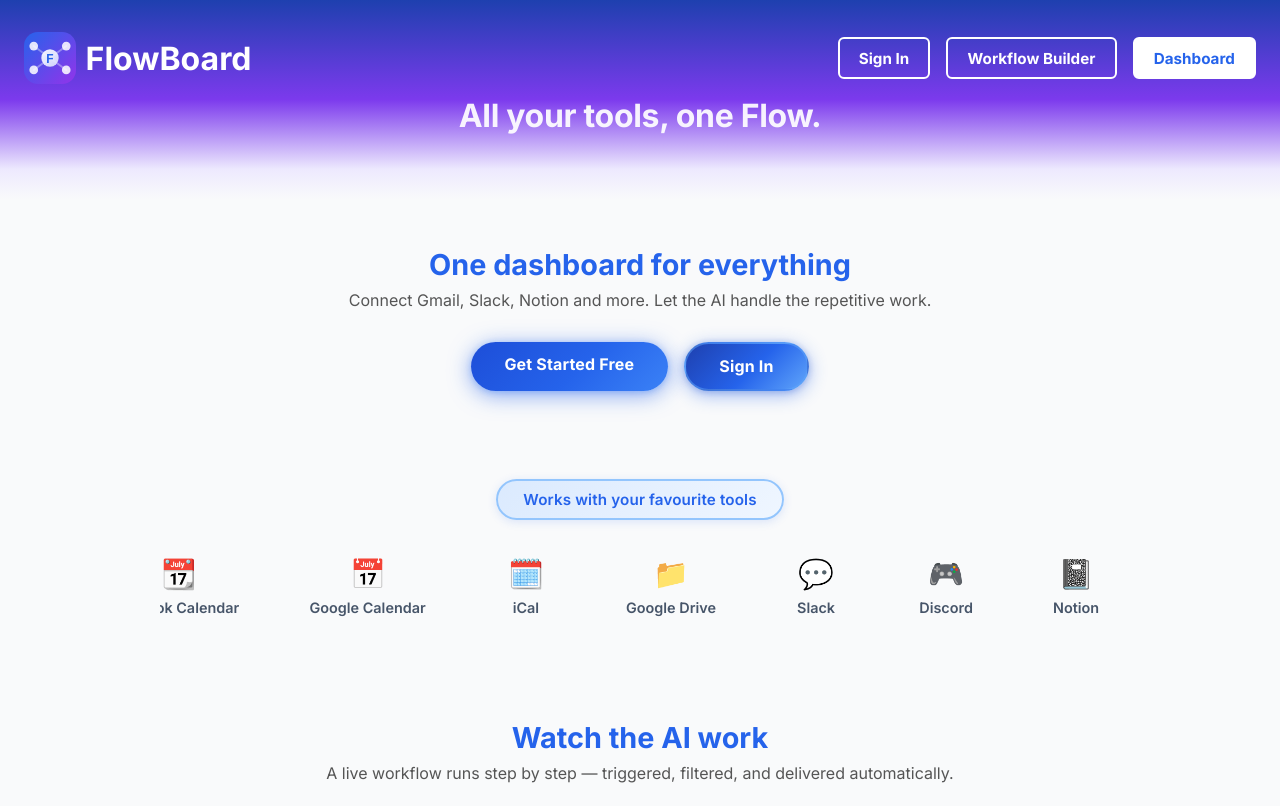
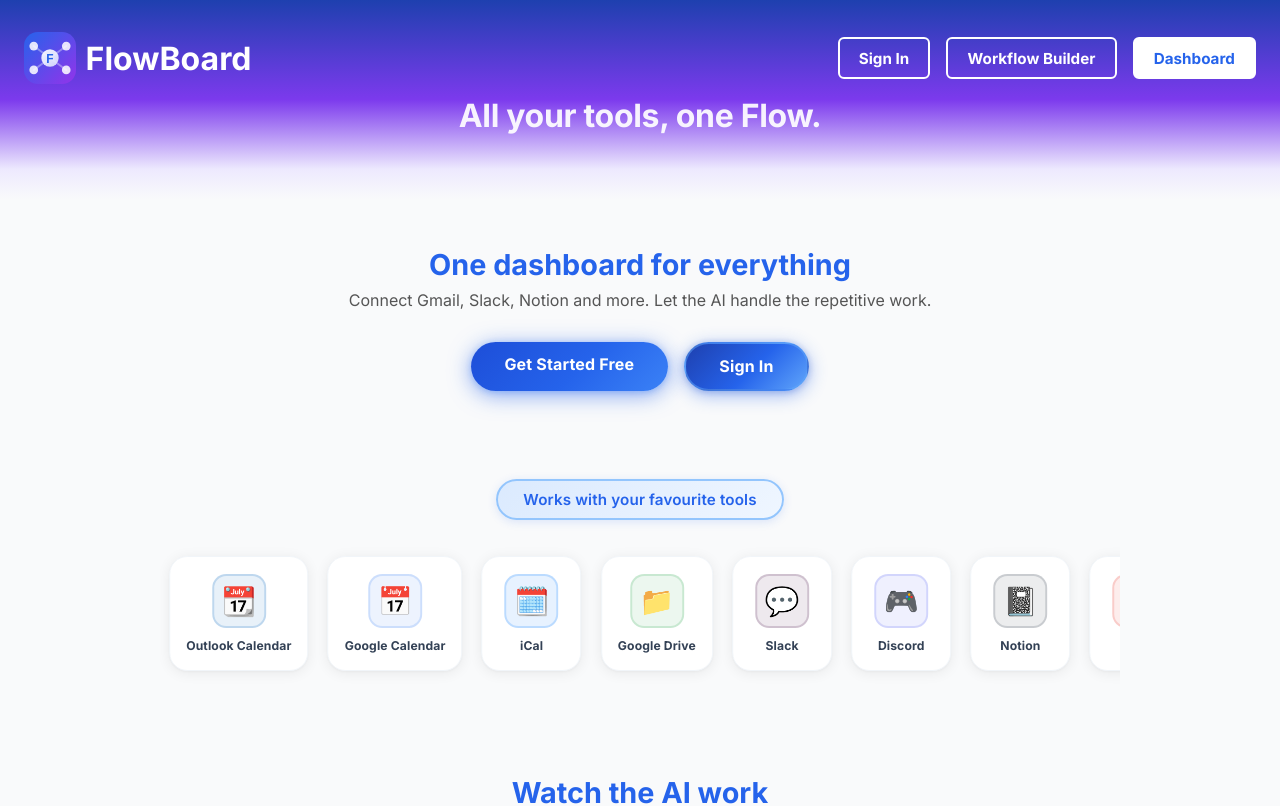
Before and after one commit to veleskasofiia/flowboard, a Next.js app: page / in a window 1280 px wide. Shown: the top 806 px of the page. Built offline with nearby package versions, Linux system fonts and the light colour scheme; no server answers.

Commit message:
Redesign marquee app icons as branded cards with colored badges

```diff
--- a/app/globals.css
+++ b/app/globals.css
@@ -144,7 +144,9 @@
   display: flex;
   gap: 0;
   width: max-content;
-  animation: marquee 22s linear infinite;
+  animation: marquee 28s linear infinite;
+  align-items: center;
+  padding: 1rem 0;
 }
 .marquee-track:hover .marquee-inner { animation-play-state: paused; }
 @keyframes marquee {
@@ -155,12 +157,31 @@
   display: flex;
   flex-direction: column;
   align-items: center;
-  gap: 0.5rem;
-  padding: 1rem 2.2rem;
-  min-width: 130px;
-}
-.marquee-item span:first-child { font-size: 3rem; }
-.marquee-label { font-size: 0.9rem; font-weight: 600; color: #475569; white-space: nowrap; }
+  gap: 0.6rem;
+  padding: 1.1rem 1rem;
+  margin: 0 0.6rem;
+  min-width: 100px;
+  background: white;
+  border-radius: 18px;
+  box-shadow: 0 2px 14px rgba(0,0,0,0.07), 0 1px 3px rgba(0,0,0,0.04);
+  border: 1px solid #f1f5f9;
+  transition: transform 0.2s, box-shadow 0.2s;
+  cursor: default;
+}
+.marquee-item:hover {
+  transform: translateY(-4px);
+  box-shadow: 0 8px 28px rgba(0,0,0,0.13);
+}
+.marquee-icon-badge {
+  width: 54px;
+  height: 54px;
+  border-radius: 14px;
+  display: flex;
+  align-items: center;
+  justify-content: center;
+  font-size: 1.75rem;
+}
+.marquee-label { font-size: 0.76rem; font-weight: 700; color: #334155; white-space: nowrap; letter-spacing: 0.01em; }
 
 /* ── Animated workflow ───────────────────────────────────────────────── */
 .anim-workflow {
--- a/app/page.tsx
+++ b/app/page.tsx
@@ -5,16 +5,16 @@
 import { useRouter } from "next/navigation";
 
 const APPS = [
-  { key: "gmail",    label: "Gmail",            icon: "📧" },
-  { key: "outlook",  label: "Outlook Mail",     icon: "📨" },
-  { key: "ocal",     label: "Outlook Calendar", icon: "📆" },
-  { key: "calendar", label: "Google Calendar",  icon: "📅" },
-  { key: "ical",     label: "iCal",             icon: "🗓️" },
-  { key: "gdrive",   label: "Google Drive",     icon: "📁" },
-  { key: "slack",    label: "Slack",            icon: "💬" },
-  { key: "discord",  label: "Discord",          icon: "🎮" },
-  { key: "notion",   label: "Notion",           icon: "📓" },
-] as const;
+  { key: "gmail",    label: "Gmail",            icon: "📧", color: "#ea4335" },
+  { key: "outlook",  label: "Outlook Mail",     icon: "📨", color: "#0078d4" },
+  { key: "ocal",     label: "Outlook Calendar", icon: "📆", color: "#0f6cbd" },
+  { key: "calendar", label: "Google Calendar",  icon: "📅", color: "#4285f4" },
+  { key: "ical",     label: "iCal",             icon: "🗓️", color: "#007aff" },
+  { key: "gdrive",   label: "Google Drive",     icon: "📁", color: "#34a853" },
+  { key: "slack",    label: "Slack",            icon: "💬", color: "#4a154b" },
+  { key: "discord",  label: "Discord",          icon: "🎮", color: "#5865f2" },
+  { key: "notion",   label: "Notion",           icon: "📓", color: "#374151" },
+];
 
 const WORKFLOW_STEPS = [
   { icon: "⚡", label: "Webhook", desc: "Event received" },
@@ -92,7 +92,12 @@
             <div className="marquee-inner">
               {[...APPS, ...APPS].map((app, i) => (
                 <div key={i} className="marquee-item">
-                  <span style={{ fontSize: "1.8rem" }}>{app.icon}</span>
+                  <div
+                    className="marquee-icon-badge"
+                    style={{ background: `${app.color}18`, border: `2px solid ${app.color}30` }}
+                  >
+                    <span>{app.icon}</span>
+                  </div>
                   <span className="marquee-label">{app.label}</span>
                 </div>
               ))}
```
